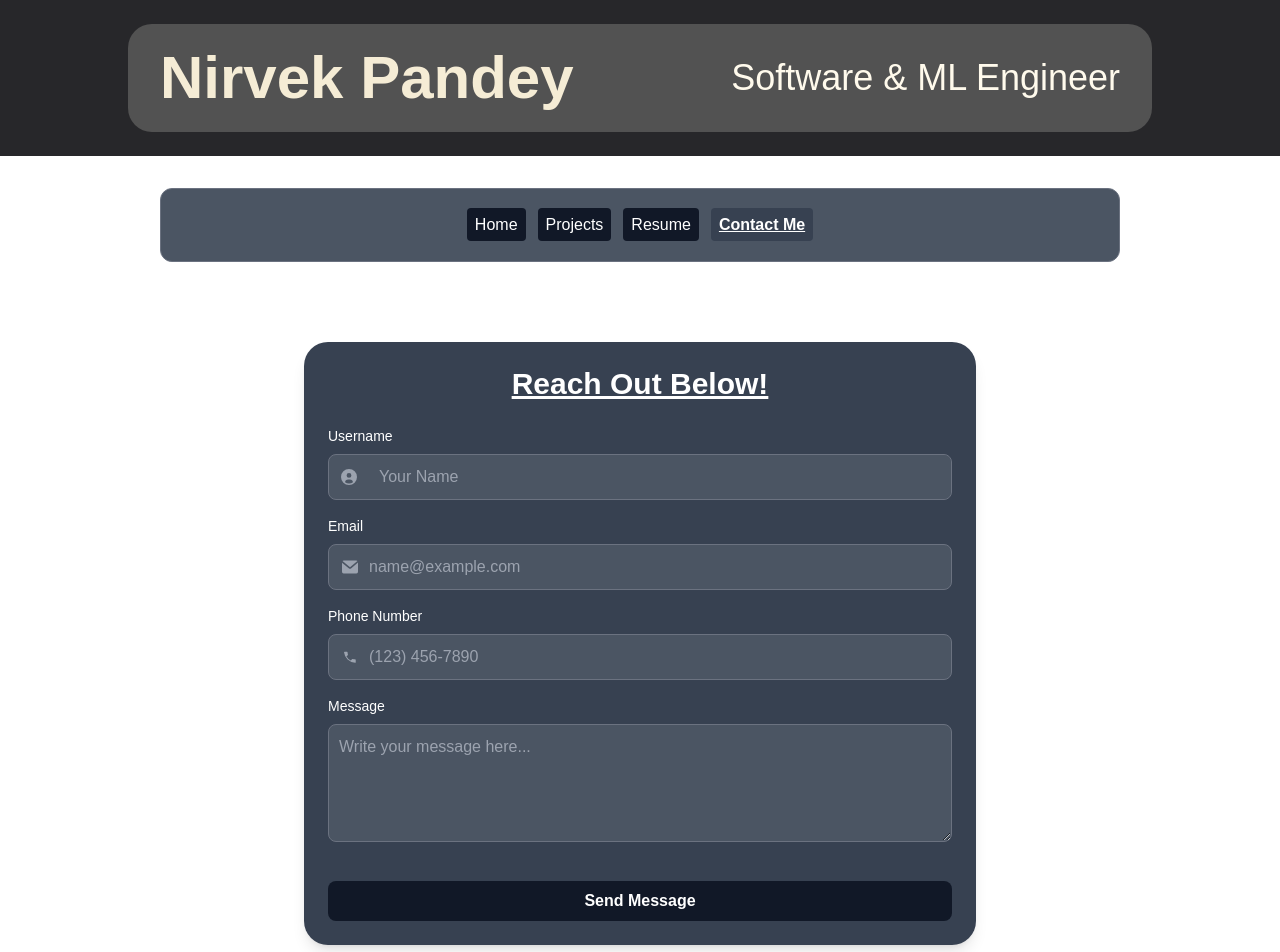
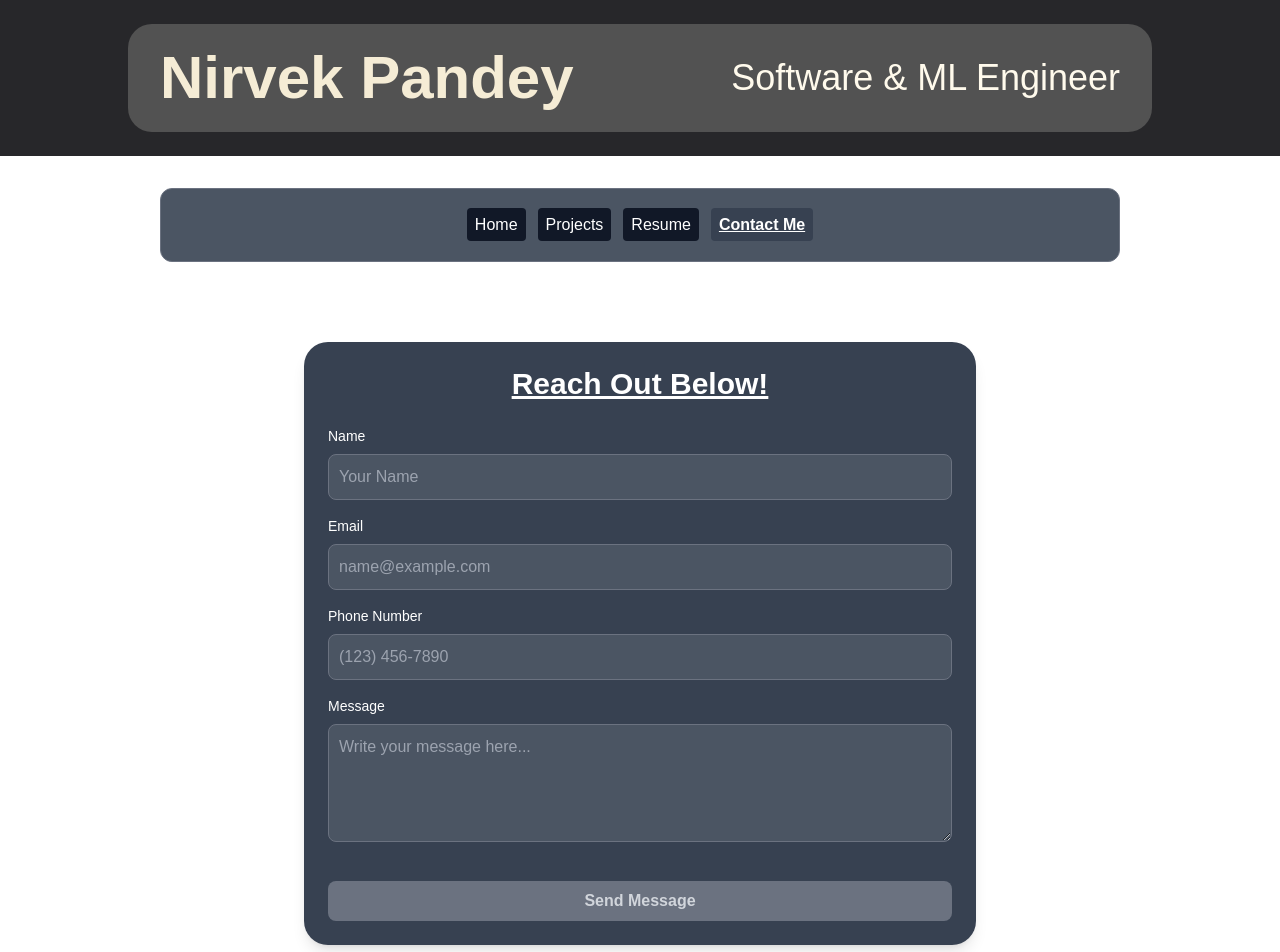
Before and after one commit to NirvekPanda/homepage, a Next.js app: page /contact in a window 1280 px wide. Shown: the top 952 px of the page. Built offline with nearby package versions, Linux system fonts and the light colour scheme.

Commit message:
added contact page functionalility

```diff
--- a/src/app/components/contact.js
+++ b/src/app/components/contact.js
@@ -1,27 +1,82 @@
+"use client"
+
+import React, { useState } from 'react';
+import { db } from "@/app/firebaseConfig";
+import { collection, addDoc } from "firebase/firestore";
+
+import MessageSent from './messageSent';
+
+async function addData(username, email, phone, message) {
+    try {
+        const docRef = await addDoc(collection(db, "contact"), {
+            username: username,
+            email: email,
+            phone: phone,
+            message: message
+        });
+        console.log("Document written with ID: ", docRef.id);
+        return true;
+    } catch (e) {
+        console.error("Error adding document: ", e);
+        return false;
+    }
+}
+
 export default function ContactForm() {
+    const [name, setName] = useState("");
+    const [email, setEmail] = useState("");
+    const [phone, setPhone] = useState("");
+    const [message, setMessage] = useState("");
+    const [isSubmitted, setIsSubmitted] = useState(false);
+
+    const isFormValid = name.trim() && email.trim() && phone.trim() && message.trim();
+
+    const handleSubmit = async (e) => {
+        e.preventDefault();
+        if (!isFormValid) return;
+
+        const success = await addData(name, email, phone, message);
+        if (success) {
+            // Reset form fields
+            setName("");
+            setEmail("");
+            setPhone("");
+            setMessage("");
+
+            // Show success message
+            setIsSubmitted(true);
+
+            // Auto-hide the message after 3 seconds
+            setTimeout(() => setIsSubmitted(false), 10000);
+        } else {
+            alert("Failed to send message. Please try again.");
+        }
+    };
+
     return (
         <div className="max-w-2xl mx-auto bg-gray-700 p-6 rounded-3xl shadow-lg text-white">
             <h2 className="text-3xl font-bold text-center mb-6 underline">Reach Out Below!</h2>
 
-            <form className="flex flex-col gap-4">
-                {/* Username Field */}
+            {isSubmitted ? (
+                <div className="flex justify-center items-center h-40">
+                    <MessageSent />
+                </div>
+            ) : (
+
+                <form className="flex flex-col gap-4" onSubmit={handleSubmit}>
+                    {/* Name Field */}
                     <div>
-                    <label htmlFor="username" className="block text-sm font-medium mb-2">
-                        Username
+                        <label htmlFor="name" className="block text-sm font-medium mb-2">
+                            Name
                         </label>
-                    <div className="flex items-center bg-gray-600 rounded-lg border border-gray-500">
-                        <span className="inline-flex items-center px-3 text-sm text-gray-400">
-                            <svg className="w-4 h-4" xmlns="http://www.w3.org/2000/svg" fill="currentColor" viewBox="0 0 20 20">
-                                <path d="M10 0a10 10 0 1 0 10 10A10.011 10.011 0 0 0 10 0Zm0 5a3 3 0 1 1 0 6 3 3 0 0 1 0-6Zm0 13a8.949 8.949 0 0 1-4.951-1.488A3.987 3.987 0 0 1 9 13h2a3.987 3.987 0 0 1 3.951 3.512A8.949 8.949 0 0 1 10 18Z" />
-                            </svg>
-                        </span>
                         <input
                             type="text"
-                            id="username"
-                            className="w-full bg-gray-600 border-none text-white focus:ring-blue-500 focus:border-blue-500 p-2.5 rounded-r-lg"
+                            id="name"
+                            className="w-full bg-gray-600 border border-gray-500 text-white focus:ring-blue-500 focus:border-blue-500 p-2.5 rounded-lg"
                             placeholder="Your Name"
+                            value={name}
+                            onChange={(e) => setName(e.target.value)}
                         />
-                    </div>
                     </div>
 
                     {/* Email Field */}
@@ -29,20 +84,14 @@ export default function ContactForm() {
                         <label htmlFor="email" className="block text-sm font-medium mb-2">
                             Email
                         </label>
-                    <div className="relative">
-                        <div className="absolute inset-y-0 start-0 flex items-center ps-3.5 pointer-events-none">
-                            <svg className="w-4 h-4 text-gray-400" xmlns="http://www.w3.org/2000/svg" fill="currentColor" viewBox="0 0 20 16">
-                                <path d="m10.036 8.278 9.258-7.79A1.979 1.979 0 0 0 18 0H2A1.987 1.987 0 0 0 .641.541l9.395 7.737Z" />
-                                <path d="M11.241 9.817c-.36.275-.801.425-1.255.427-.428 0-.845-.138-1.187-.395L0 2.6V14a2 2 0 0 0 2 2h16a2 2 0 0 0 2-2V2.5l-8.759 7.317Z" />
-                            </svg>
-                        </div>
                         <input
                             type="email"
                             id="email"
-                            className="w-full bg-gray-600 border border-gray-500 text-white focus:ring-blue-500 focus:border-blue-500 p-2.5 rounded-lg ps-10"
+                            className="w-full bg-gray-600 border border-gray-500 text-white focus:ring-blue-500 focus:border-blue-500 p-2.5 rounded-lg"
                             placeholder="name@example.com"
+                            value={email}
+                            onChange={(e) => setEmail(e.target.value)}
                         />
-                    </div>
                     </div>
 
                     {/* Phone Number Field */}
@@ -50,19 +99,14 @@ export default function ContactForm() {
                         <label htmlFor="phone" className="block text-sm font-medium mb-2">
                             Phone Number
                         </label>
-                    <div className="relative">
-                        <div className="absolute inset-y-0 start-0 flex items-center ps-3.5 pointer-events-none">
-                            <svg className="w-4 h-4 text-gray-400" xmlns="http://www.w3.org/2000/svg" fill="currentColor" viewBox="0 0 24 24">
-                                <path d="M6.62 10.79a15.051 15.051 0 0 0 6.57 6.57l2.2-2.2a1 1 0 0 1 1.06-.24 10.02 10.02 0 0 0 3.15.51 1 1 0 0 1 1 1v3.35a1 1 0 0 1-1 1A18 18 0 0 1 3 5a1 1 0 0 1 1-1h3.35a1 1 0 0 1 1 1 10.02 10.02 0 0 0 .51 3.15 1 1 0 0 1-.24 1.06l-2.2 2.2Z" />
-                            </svg>
-                        </div>
                         <input
                             type="tel"
                             id="phone"
-                            className="w-full bg-gray-600 border border-gray-500 text-white focus:ring-blue-500 focus:border-blue-500 p-2.5 rounded-lg ps-10"
+                            className="w-full bg-gray-600 border border-gray-500 text-white focus:ring-blue-500 focus:border-blue-500 p-2.5 rounded-lg"
                             placeholder="(123) 456-7890"
+                            value={phone}
+                            onChange={(e) => setPhone(e.target.value)}
                         />
-                    </div>
                     </div>
 
                     {/* Message Field */}
@@ -75,17 +119,24 @@ export default function ContactForm() {
                             rows="4"
                             className="w-full bg-gray-600 border border-gray-500 text-white focus:ring-blue-500 focus:border-blue-500 p-2.5 rounded-lg"
                             placeholder="Write your message here..."
+                            value={message}
+                            onChange={(e) => setMessage(e.target.value)}
                         />
                     </div>
 
                     {/* Submit Button */}
                     <button
                         type="submit"
-                    className="w-full bg-gray-900 hover:bg-gray-700 text-white font-bold py-2 px-4 rounded-lg mt-4 transition duration-300"
+                        className={`w-full font-bold py-2 px-4 rounded-lg mt-4 transition duration-300 ${isFormValid
+                            ? "bg-gray-900 hover:bg-gray-700 text-white"
+                            : "bg-gray-500 text-gray-300 cursor-not-allowed"
+                            }`}
+                        disabled={!isFormValid}
                     >
                         Send Message
                     </button>
                 </form>
+            )}
         </div>
     );
 }
--- /dev/null
+++ b/src/app/components/messageSent.js
@@ -0,0 +1,28 @@
+export default function MessageSent() {
+  return (
+    <div
+      id="toast-simple"
+      className="flex items-center justify-center w-full max-w-xs p-4 space-x-4 text-gray-500 bg-white rounded-lg shadow-sm dark:text-gray-400 dark:bg-gray-800"
+      role="alert"
+    >
+      <svg
+        className="w-5 h-5 text-blue-600 dark:text-blue-500 rotate-45"
+        aria-hidden="true"
+        xmlns="http://www.w3.org/2000/svg"
+        fill="none"
+        viewBox="0 0 18 20"
+      >
+        <path
+          stroke="currentColor"
+          strokeLinecap="round"
+          strokeLinejoin="round"
+          strokeWidth="2"
+          d="m9 17 8 2L9 1 1 19l8-2Zm0 0V9"
+        />
+      </svg>
+      <div className="text-sm font-normal text-center flex-grow">
+        Message sent successfully.
+      </div>
+    </div>
+  );
+}
--- a/src/app/contact/page.js
+++ b/src/app/contact/page.js
@@ -1,3 +1,6 @@
+
+
+
 import ContactForm from "../components/contact";
 
 function ContactMe() {
--- /dev/null
+++ b/src/app/firebaseConfig.js
@@ -0,0 +1,23 @@
+// Import the functions you need from the SDKs you need
+import { initializeApp } from "firebase/app";
+// TODO: Add SDKs for Firebase products that you want to use
+// https://firebase.google.com/docs/web/setup#available-libraries
+import { getFirestore } from "firebase/firestore";
+
+// Your web app's Firebase configuration
+// For Firebase JS SDK v7.20.0 and later, measurementId is optional
+const firebaseConfig = {
+    apiKey: "AIzaSyAltRmD4bRKGzPEqANo0kVWdM-Wma3RvVc",
+    authDomain: "portfolio-420-69.firebaseapp.com",
+    projectId: "portfolio-420-69",
+    storageBucket: "portfolio-420-69.firebasestorage.app",
+    messagingSenderId: "189526192204",
+    appId: "1:189526192204:web:c9e488fe63fc70034604e9",
+    measurementId: "G-94ZWGSBCF4"
+};
+
+// Initialize Firebase
+const app = initializeApp(firebaseConfig);
+const db = getFirestore(app);
+
+export { db };
```
Lines whose indentation alone changed are shown as unchanged.
